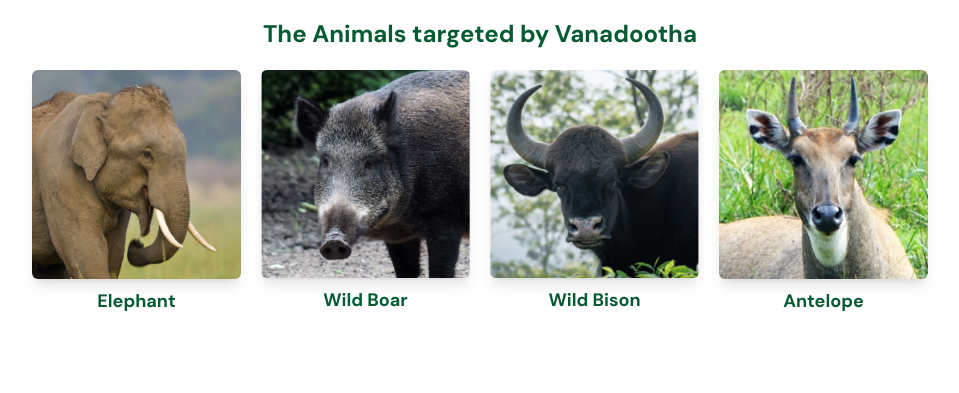
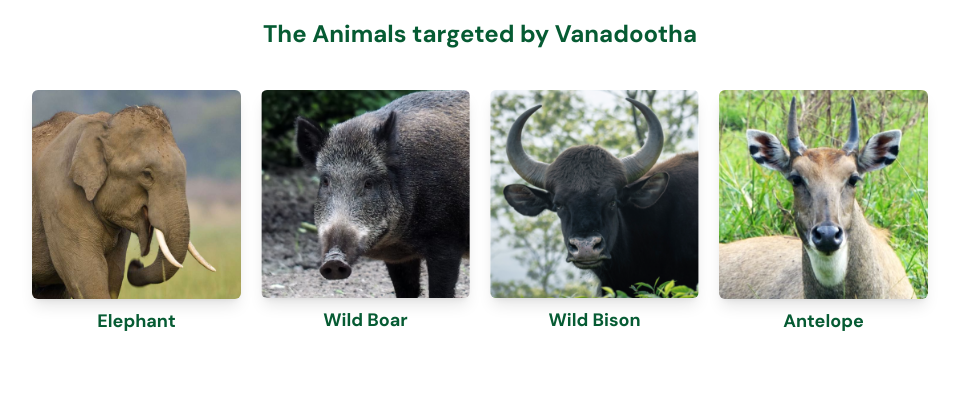
Before and after one commit to nav-r-c/vanadootha-website, a Next.js app: page / in a window 1280 px wide. Shown: the part 4415-4808 px from the top of the page, without its empty margins (160-1119 px from the left). Built offline with nearby package versions, Linux system fonts and the light colour scheme.

Commit message:
Changed spacing in Animal Section cards

```diff
--- a/app/(home)/(landing-components)/AnimalSection.tsx
+++ b/app/(home)/(landing-components)/AnimalSection.tsx
@@ -12,7 +12,7 @@
         <div className='p-5 md:p-10 lg:p-20 text-center'>
             <div className='w-[80%] mx-auto'>
                 <h1 className="font-bold text-lg md:text-2xl text-accent-4 my-5">The Animals targeted by Vanadootha</h1>
-                <div className='grid grid-cols-1 md:grid-cols-2 lg:grid-cols-4 gap-5 mb-10'>
+                <div className='grid grid-cols-1 md:grid-cols-2 lg:grid-cols-4 gap-5 my-10'>
                     <AnimalCard image={Elephant} caption='Elephant' />
                     <AnimalCard image={Boar} caption='Wild Boar' />
                     <AnimalCard image={Bison} caption='Wild Bison' />
```
